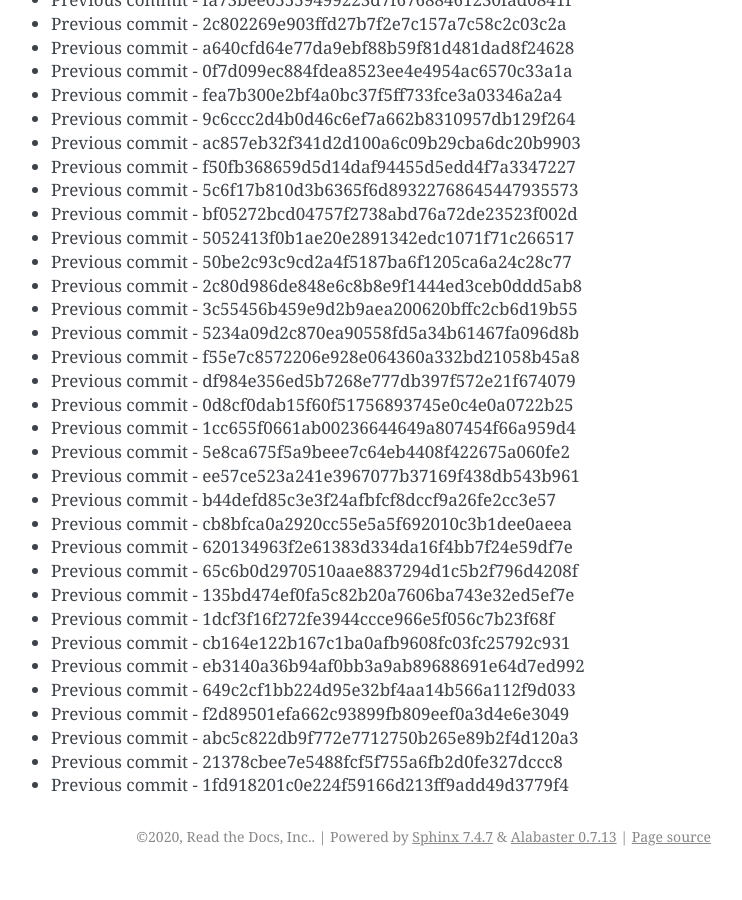
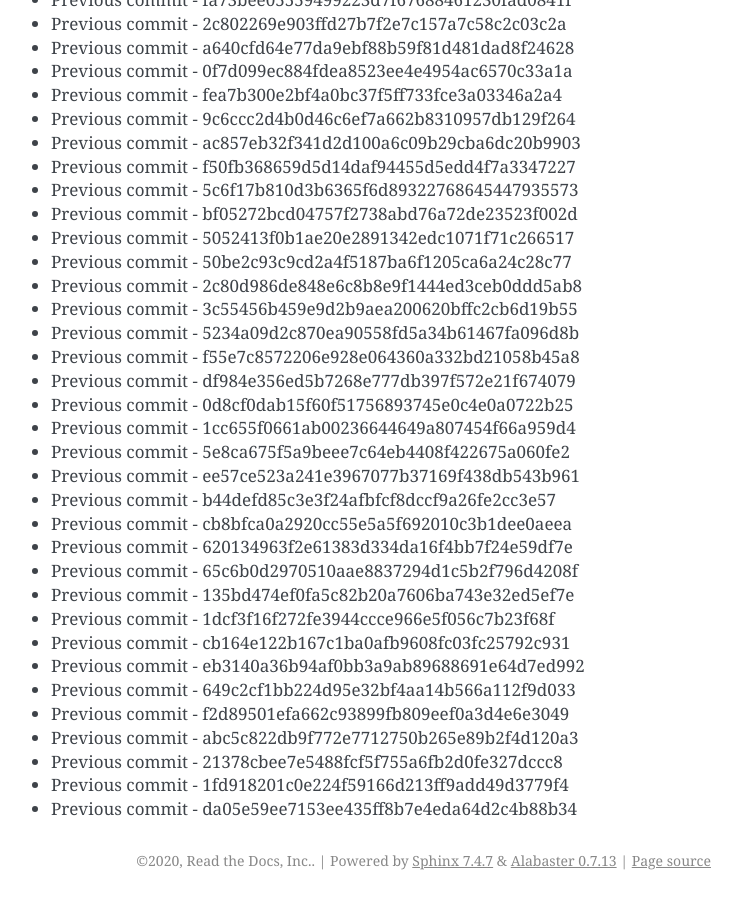
Before and after one commit to readthedocs/rtd-git-stresstest, a Sphinx documentation site: the page built from docs/updates.rst, in a window 1280 px wide and 900 px high, scrolled down 19455 px. Shown: the whole window, without its empty margins (399-1141 px from the left). Built offline with Sphinx 7.4.7, drawn with Linux system fonts in a browser that asks for light colours; before the commit the page ends 20331 px from its top, so only the background shows below that.

Commit message:
Generating commit from previous: da05e59ee7153ee435ff8b7e4eda64d2c4b88b34

```diff
--- a/docs/updates.rst
+++ b/docs/updates.rst
@@ -849,3 +849,4 @@ It can be tested for any performance characteristics.
 * Previous commit - abc5c822db9f772e7712750b265e89b2f4d120a3
 * Previous commit - 21378cbee7e5488fcf5f755a6fb2d0fe327dccc8
 * Previous commit - 1fd918201c0e224f59166d213ff9add49d3779f4
+* Previous commit - da05e59ee7153ee435ff8b7e4eda64d2c4b88b34
```
